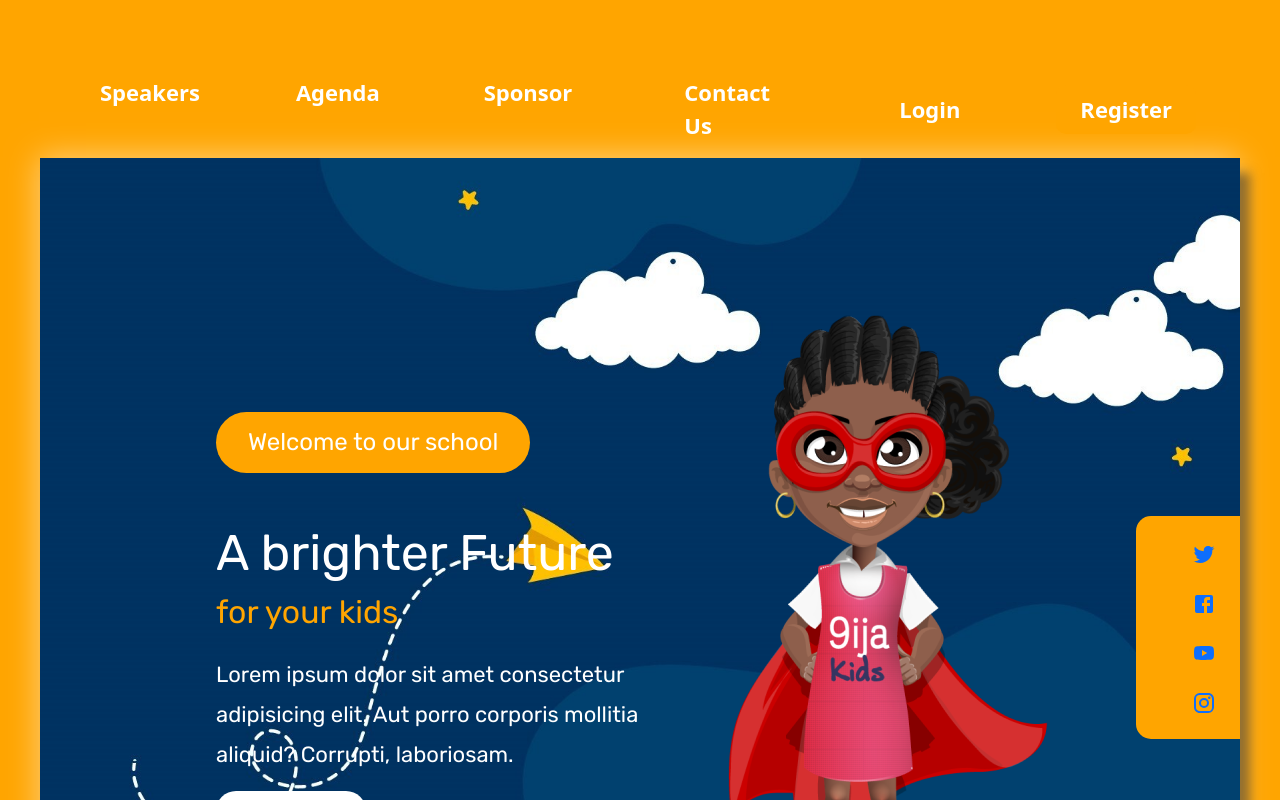
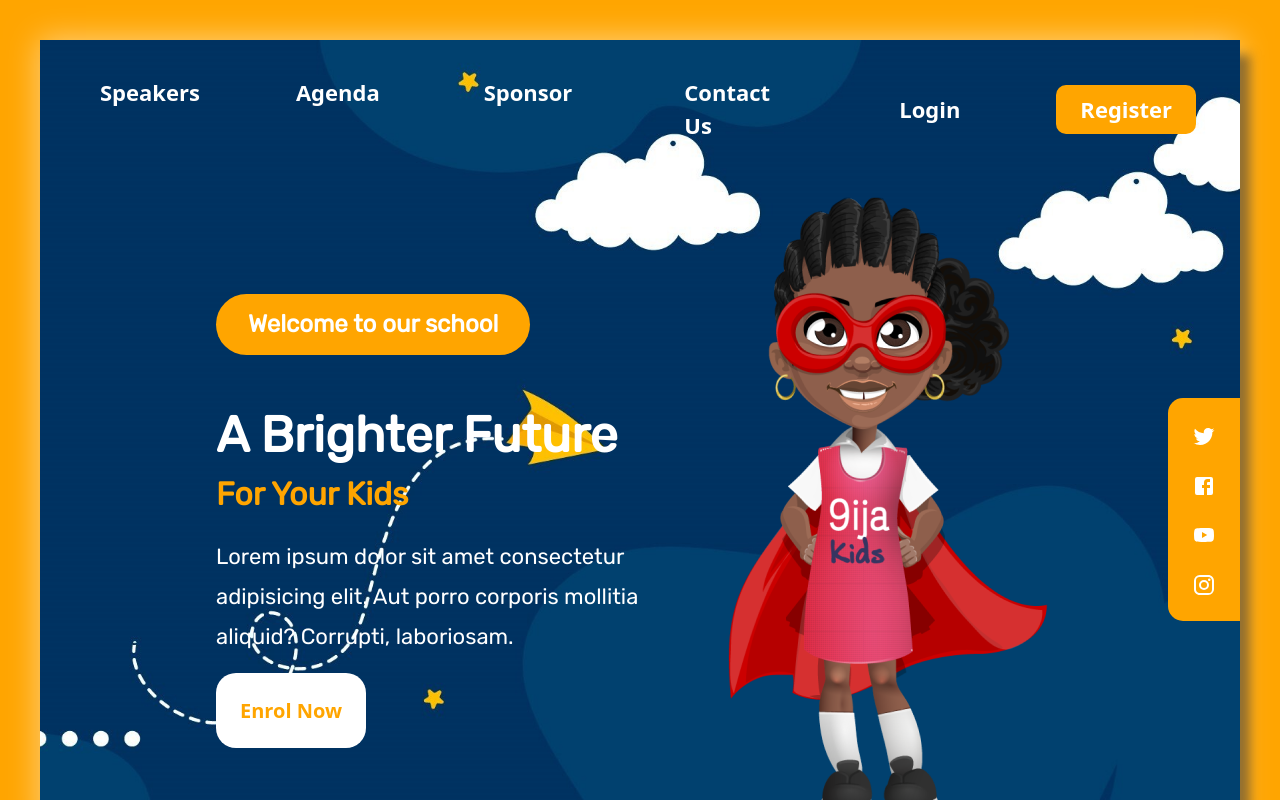
Before and after one commit to doyinDev1/stemfest, a React (Create React App) app: page / in a window 1280 px wide. Shown: the top 800 px of the page. Built offline with nearby package versions, Linux system fonts and the light colour scheme.

Commit message:
Styling fixed

```diff
--- a/src/components/landing/Card.js
+++ b/src/components/landing/Card.js
@@ -2,7 +2,7 @@ import React from "react";
 import "../../styles/Card.css";
 function Card({ image, title, about, age }) {
   return (
-    <div className="card relative z-10 bg-white rounded-[40px] max-w-[250px] m-4">
+    <div className="card relative z-10 bg-white !rounded-[40px] max-w-[250px] m-4">
       <img src={image} alt="" className="rounded-y[40px]" />
       <h4
         className="text-center  mx-3 -mt-4"
--- a/src/components/landing/Header.js
+++ b/src/components/landing/Header.js
@@ -23,10 +23,10 @@ function Header({ image, title, about, header, linkText, link }) {
       <div className="header__Right md:flex  items-center  w-[100%] justify-between">
         <img src={image} alt="" className="md:max-w-[560px]  " />
         <div className="header__Social bg-yellow ">
-          <ul className="text-white flex  justify-center md:block">
+          <ul className="!text-white flex  justify-center md:block">
             <li className="m-4">
-              <a href="">
-                <TwitterIcon />
+              <a href="" className="!text-white">
+                <TwitterIcon className="text-white" />
               </a>
             </li>
             <li className="m-4">
--- a/src/components/landing/Navbar.js
+++ b/src/components/landing/Navbar.js
@@ -5,7 +5,7 @@ import { Nav, Navbar, Container } from "react-bootstrap";
 
 export default (props) => {
   return (
-    <Navbar className="absolute  mt-[20px]" expand="sm" collapseOnSelect>
+    <Navbar className="!absolute  mt-[20px]" expand="sm" collapseOnSelect>
       <Container className="text-white min-w-[95vw]">
         <Navbar.Toggle className="coloring" />
         <Navbar.Collapse>
--- a/src/index.css
+++ b/src/index.css
@@ -19,7 +19,7 @@ img {
 }
 a {
   color: inherit;
-  text-decoration: none;
+  text-decoration: none !important;
   cursor: pointer;
 }
 button {
@@ -32,13 +32,19 @@ li {
 }
 
 h1,
+h2,
 h3,
 h4,
 p {
   font-family: "Rubik", sans-serif;
   position: relative;
   z-index: 2;
-  font-weight: 800;
+}
+h1,
+h2,
+h3,
+h4 {
+  font-weight: 800 !important;
 }
 p {
   font-weight: 400;
--- a/src/styles/Details.css
+++ b/src/styles/Details.css
@@ -1,3 +1,7 @@
+.details h1 {
+  text-transform: capitalize;
+}
+
 @media screen and (max-width: 500px) {
   .details__Header {
     margin-left: auto;
--- a/src/styles/Header.css
+++ b/src/styles/Header.css
@@ -35,6 +35,12 @@
   border-top-left-radius: 15px;
   border-bottom-left-radius: 15px;
 }
+.header__Social ul {
+  padding-left: 0% !important;
+}
+.header__Social svg {
+  color: white;
+}
 @media screen and (max-width: 1000px) {
   .header h1 {
     text-transform: capitalize;
--- a/src/styles/Speaker.css
+++ b/src/styles/Speaker.css
@@ -1,5 +1,5 @@
 .speakers {
   background: url("../images/assets/bg-3.png") no-repeat;
   background-size: cover;
-  background-position: center;
+  background-position: left;
 }
```
